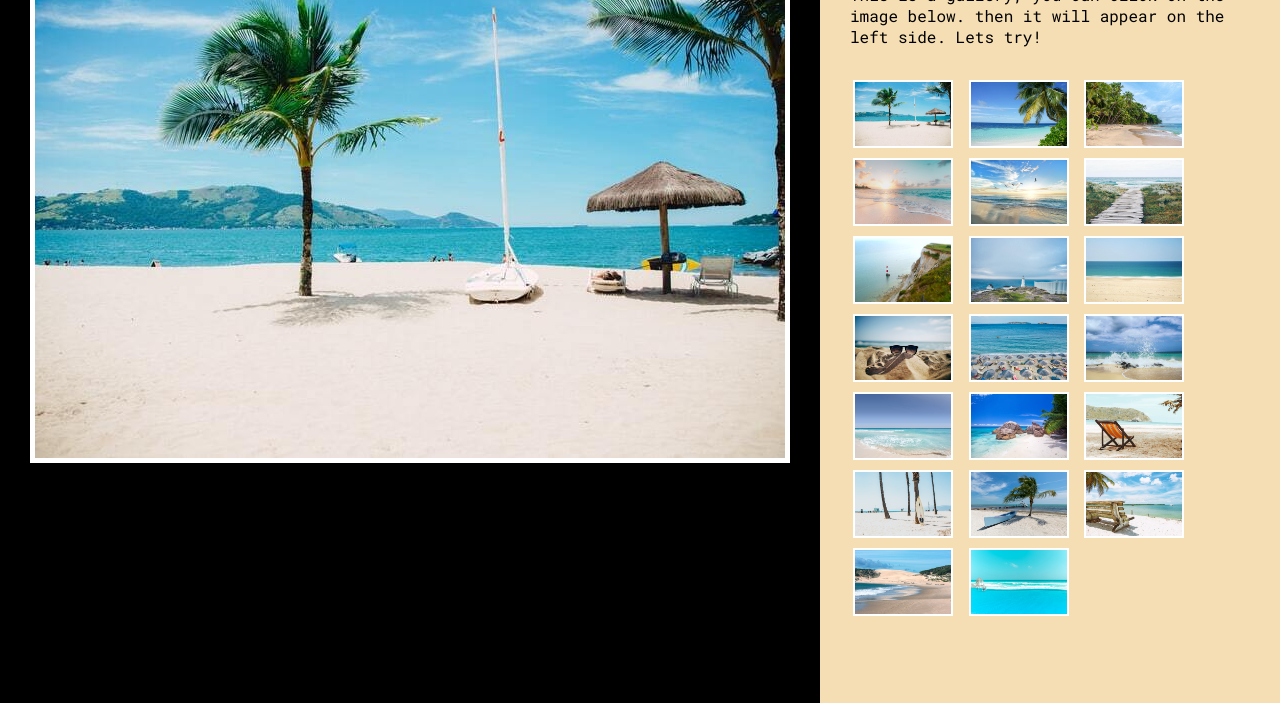
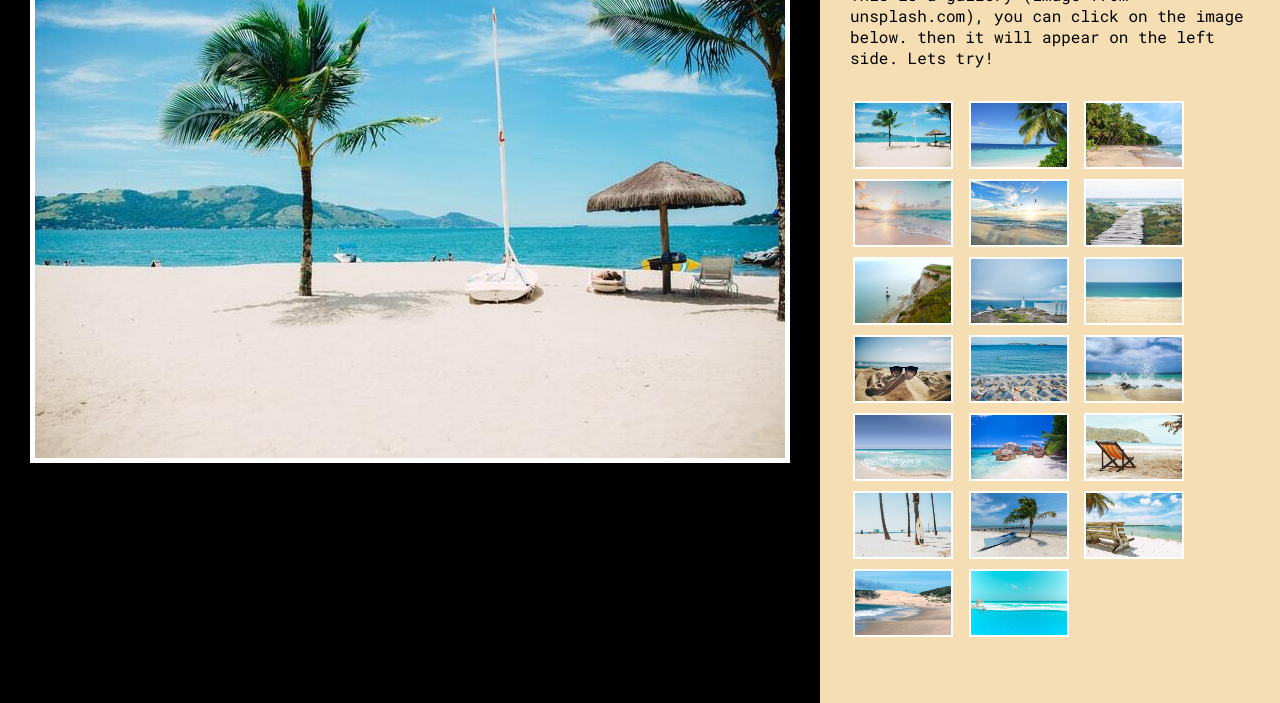
Before and after one commit to priskyra/galeri-foto, a plain HTML site: page index.html in a window 1280 px wide. Shown: the part 97-800 px from the top of the page. Drawn offline with Linux system fonts and the light colour scheme.

Commit message:
Update index.html

```diff
--- a/index.html
+++ b/index.html
@@ -21,7 +21,7 @@
             <h1>Image Gallery</h1>
           </div>
           <div class="detail-galeri">
-            <p>This is a gallery, you can click on the image below. then it will appear on the left side. Lets try!</p>
+            <p>This is a gallery (image from unsplash.com), you can click on the image below. then it will appear on the left side. Lets try!</p>
           </div>
           <div class="thumbnail">
             <img src="assets/image/1.jpg" class="small" />
```
